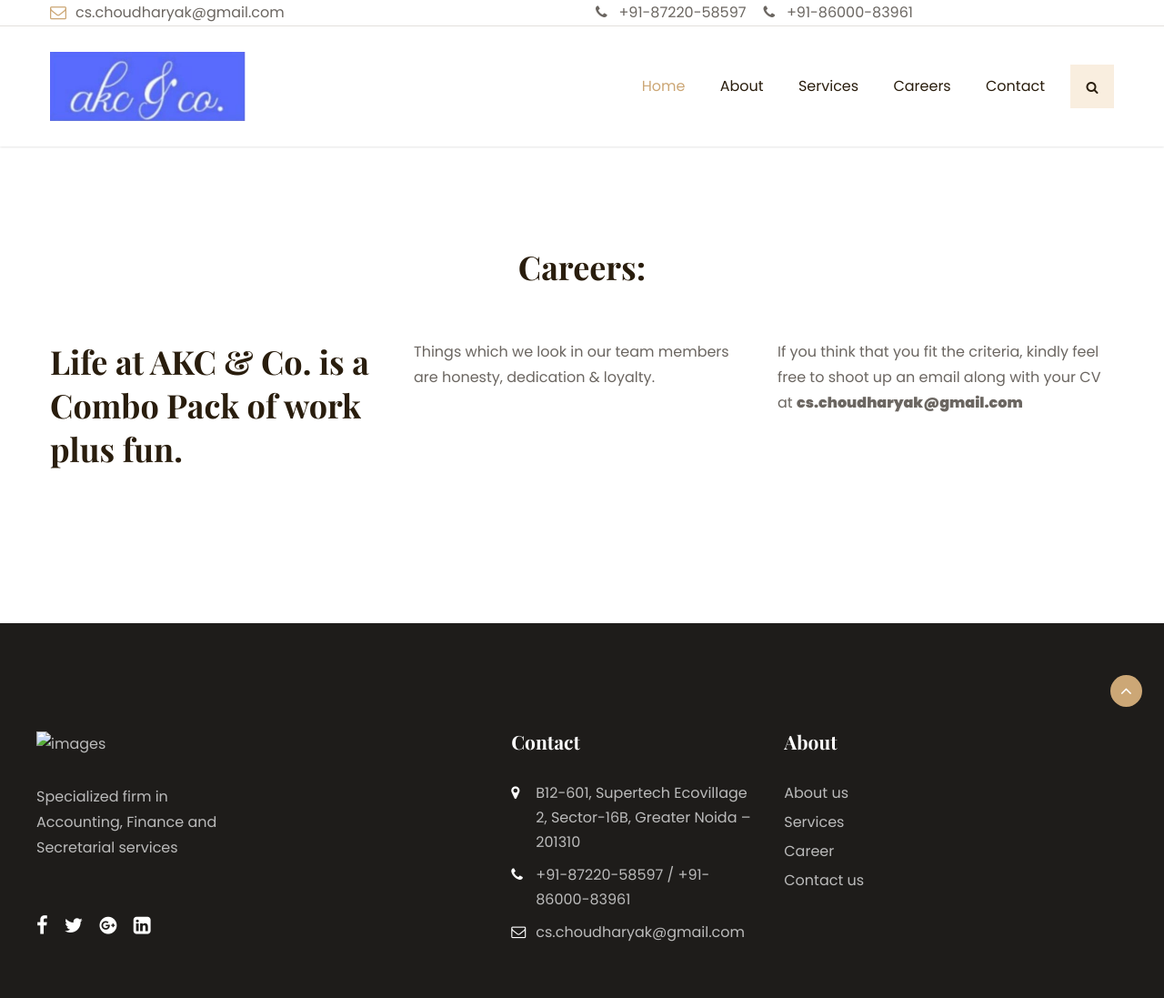
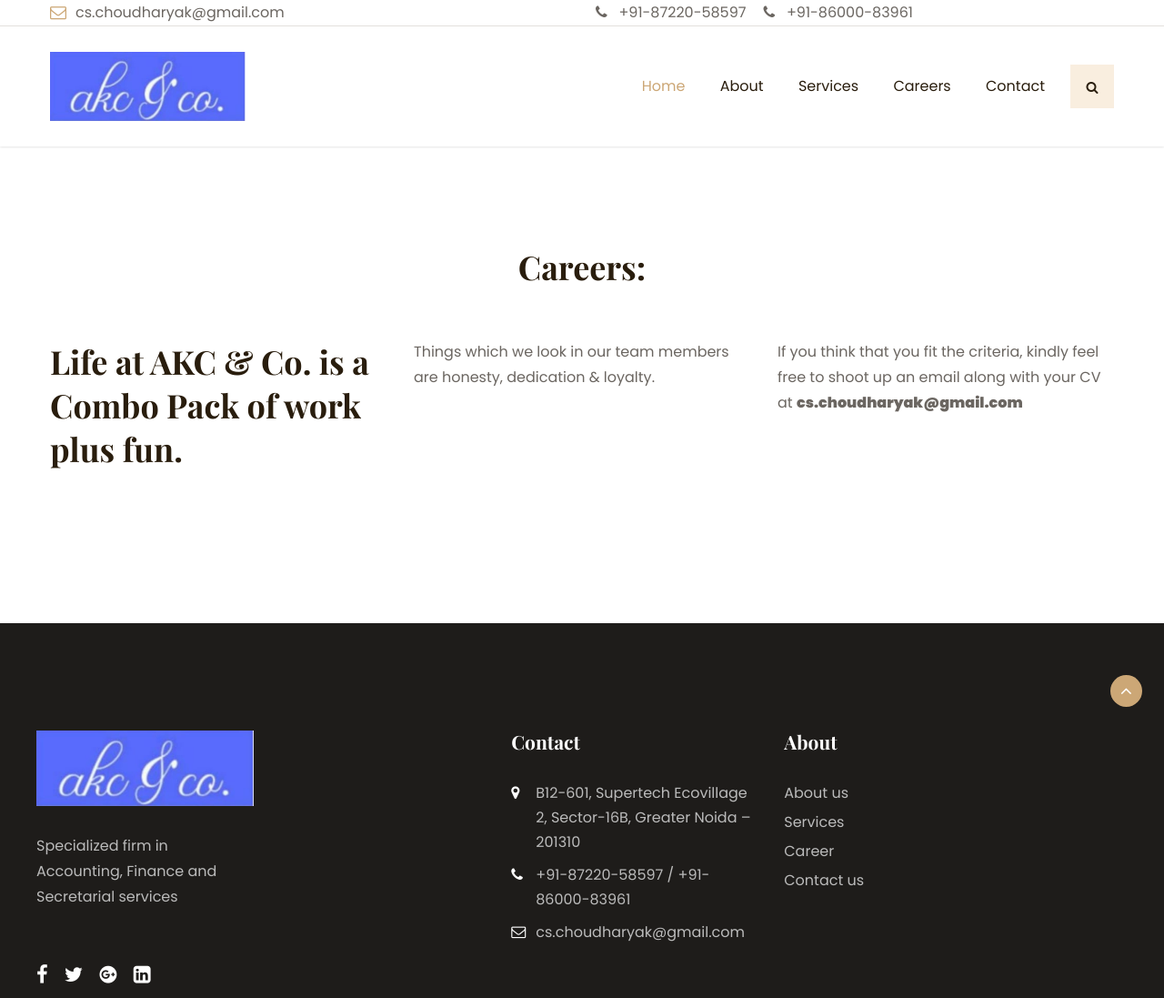
Before and after one commit to shamur/AbhishekKChoudhary, a plain HTML site: page Careers.html in a window 1280 px wide. Shown: the top 1097 px of the page at 91% size. Drawn offline with nearby package versions, Linux system fonts and the light colour scheme; some packages are replaced by stand-ins of ours; a web font is replaced by a local one.

Commit message:
updated final commit

```diff
--- a/Careers.html
+++ b/Careers.html
@@ -151,7 +151,7 @@
                             <div class="widget widget-text mg-footer-mbb">
                                 <div class="content">
                                     <div class="images-logo">
-                                        <img src="images/logo.jpeg" alt="images">
+                                        <img src="images/logo/logo.jpeg" alt="images">
                                     </div>
                                     <p>
                                         Specialized firm in Accounting, Finance and Secretarial services
```
Also changed, not shown: about.html (+1 -1 lines), contact.html (+1 -1 lines), index.html (+1 -1 lines), services.html (+1 -1 lines).
